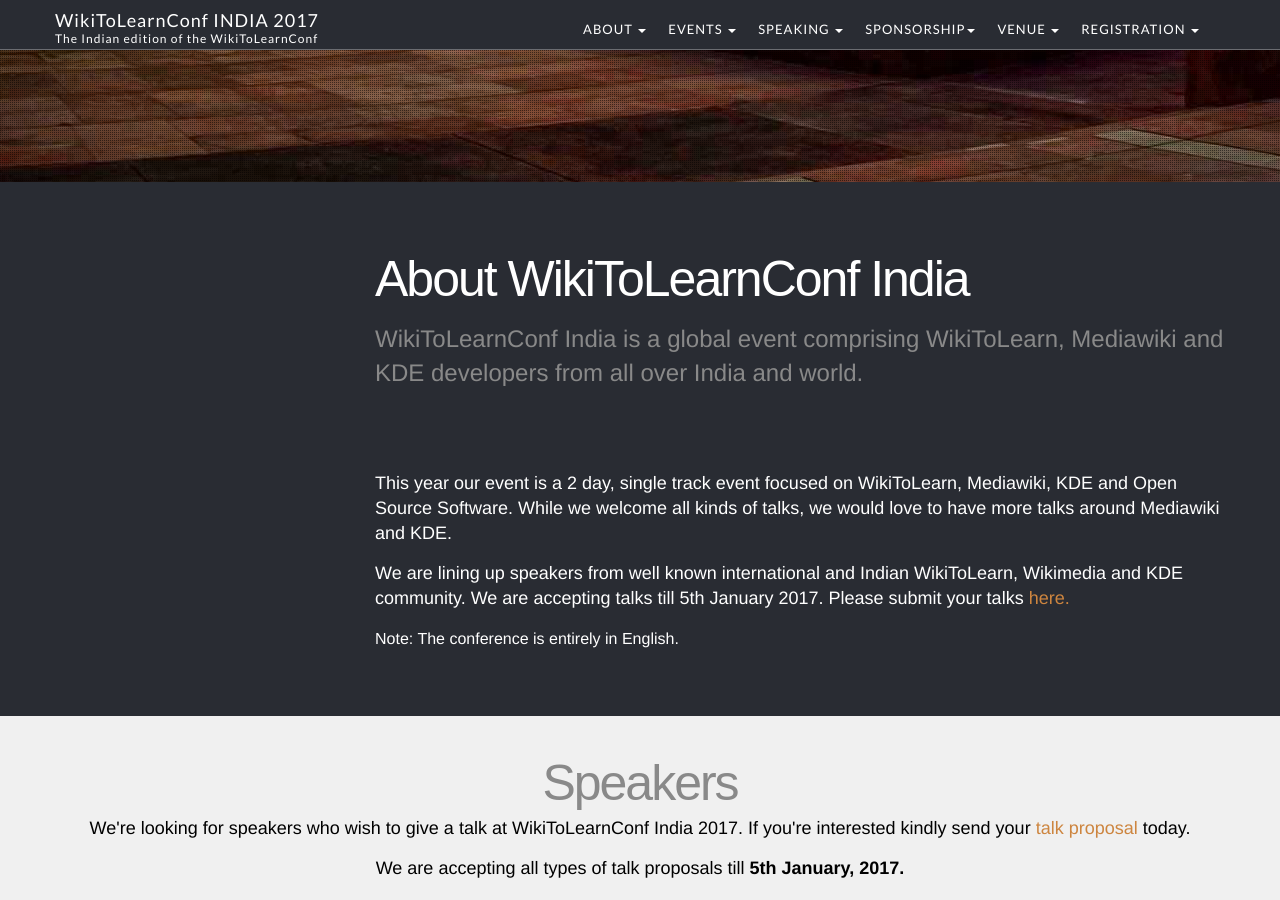
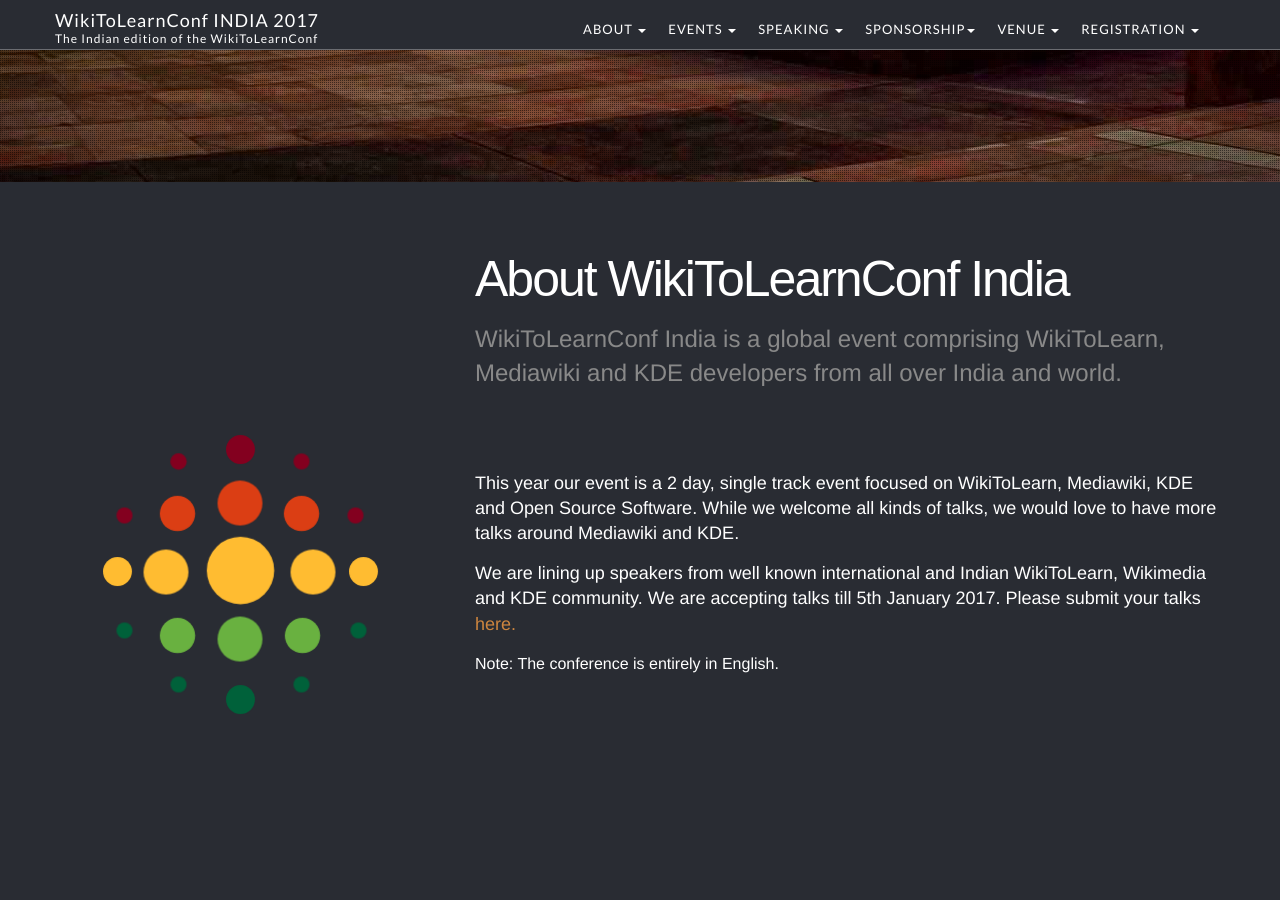
Before and after one commit to WikiToLearn/events-india2017, a Jekyll site: the page built from index.html, in a window 1280 px wide and 900 px high, scrolled down 718 px. Built offline with Jekyll 4.4.1, drawn with Linux system fonts in a browser that asks for light colours; nearby versions of some CDN libraries; comment, search, counter and statistics services are not loaded.

Commit message:
Added wikitolearn logoto about and fixed positioning of sponsors

```diff
--- a/_includes/head.html
+++ b/_includes/head.html
@@ -5,7 +5,7 @@
 
     <title>{% if page.title %}{{ page.title }}{% else %}{{ site.title }}{% endif %}</title>
     <meta name="description" content="{{ site.description }}">
-
+    <link rel="stylesheet" href="https://cdnjs.cloudflare.com/ajax/libs/animate.css/3.5.2/animate.css">
     <link rel="stylesheet" href="{{ "/assets/css/main.css" | prepend: site.baseurl }}">
     <link rel="canonical" href="{{ page.url | replace:'index.html','' | prepend: site.baseurl | prepend: site.url }}">
 </head>
--- a/_includes/home/about.html
+++ b/_includes/home/about.html
@@ -1,9 +1,31 @@
 <section id="about" class="container content-section homepage">
   <div class="row">
-	<div class="col-lg-3 sticker">
-
-	</div>
-    <div class="col-lg-9">
+	<div class="col-lg-4 sticker logomain">
+      <div class="logo-container rotateIn">
+        <div class="one  infinite"></div>
+        <div class="two pulsate"></div>
+        <div class="three pulsate"></div>
+        <div class="four pulsate"></div>
+        <div class="five pulsate"></div>
+        <div class="six pulsate"></div>
+        <div class="seven pulsate"></div>
+        <div class="eight pulsate"></div>
+        <div class="nine pulsate"></div>
+        <div class="ten pulsate"></div>
+        <div class="eleven pulsate"></div>
+        <div class="twelve pulsate"></div>
+        <div class="thirteen pulsate"></div>
+        <div class="fourteen pulsate"></div>
+        <div class="fifteen pulsate"></div>
+        <div class="sixteen pulsate"></div>
+        <div class="seventeen pulsate"></div>
+        <div class="eighteen pulsate"></div>
+        <div class="nineteen pulsate"></div>
+        <div class="twenty pulsate"></div>
+        <div class="twentyone pulsate"></div>
+      </div>
+    </div>
+    <div class="col-lg-8">
       <div class="clear-fix">
 
         <div style="overflow: hidden; padding-top:30px; padding-left:20px;">
--- a/_includes/home/sponsors.html
+++ b/_includes/home/sponsors.html
@@ -3,7 +3,7 @@
         <div class="row">
             <div class="col-lg-8 col-lg-offset-2">
                 <h2>Sponsors</h2>
-                <p class="text-cetner"><a href="#contact" class="btn btn-lg btn-warning" target="_blank">Sponsor Us &nbsp; <span class="glyphicon glyphicon-cloud-download"></span></a></p>
+                <p class="text-center"><a href="#contact" class="btn btn-lg btn-warning" target="_blank">Sponsor Us &nbsp; <span class="glyphicon glyphicon-cloud-download"></span></a></p>
                 <p class="home-paragraph">WikiToLearnConfIndia is organised by a community of passionate Indian WikiToLearn and KDE developers on a volunteer-basis. We can't put on a great show without some great sponsors. Here is your chance to reach the decision makers and developers
                     from hundreds of top companies. WikiToLearnConfIndia has a capacity of up to 300 attendees and there are sponsorship opportunities to fit any budget. Be part of the first ever WikiToLearn conference in India and help us make history.</p>
                 <p class="home-paragraph">Interested in sponsoring WikiToLearnConfIndia 2017? Contact us!</p>
@@ -14,12 +14,12 @@
     <div class="row">
         <div class="sponsors-bg clearfix">
             <div style="padding: 0px; margin-left: -62px; margin-right: 62px;" class="col-md-4">
-                <div class="text-center">
+                <div class="text-center" style="margin-top:-60px; margin-right:-75px;">
                     <a href="http://www.kde.org/" target="_blank">
                         <img width="200px" alt="sponsor logo image" src="{{ site.github_project_name }}/assets/images/sponsors/kde.png" class="image-responsive"></a>
                 </div>
             </div>
-            <div class="col-md-8" style="padding: 0 0 0 9px" class="col-md-8">
+            <div class="col-md-7" style="padding: 0 0 0 9px">
                 <p class="sponsor-paragraph">
                     <a href="http://www.kde.org/" target="_blank"><strong>KDE</strong></a> is an international team co-operating on development and distribution of Free, Open Source Software for desktop and portable computing. Our community has
                     developed a wide variety of applications for communication, work, education and entertainment. We have a strong focus on finding innovative solutions to old and new problems, creating a vibrant, open atmosphere for experimentation.</p>
--- a/assets/css/main.css
+++ b/assets/css/main.css
@@ -977,3 +977,218 @@
     padding-left: 20px;
     margin-left: 15px;
 }
+
+/* Logo stuff */
+
+.logomain {
+    margin-top: -100px;
+    display: -webkit-box;
+    display: -ms-flexbox;
+    display: flex;
+    -webkit-box-pack: center;
+    -ms-flex-pack: center;
+    justify-content: center;
+    -webkit-box-align: center;
+    -ms-flex-align: center;
+    align-items: center;
+    height: 100vh;
+}
+
+.logo-container {
+    height: 30rem;
+    width: 30rem;
+    position: relative;
+}
+.logo-container div {
+    position: absolute;
+    border-radius: 50%;
+}
+
+.one {
+    -webkit-animation:pulse;
+    -o-animation:pulse;
+    animation:pulse 1.5s infinite;
+    background: #83001F;
+    height: 5%;
+    width: 5%;
+    top: 10.5%;
+    left: 27.125%;
+}
+
+.two {
+    background: #83001F;
+    height: 9%;
+    width: 9%;
+    top: 4.5%;
+    left: 45.5%;
+}
+
+.three {
+    background: #83001F;
+    height: 5%;
+    width: 5%;
+    top: 10.5%;
+    left: 68.125%;
+}
+
+.four {
+    background: #83001F;
+    height: 5%;
+    width: 5%;
+    top: 28.75%;
+    left: 9%;
+}
+
+.five {
+    background: #db3e14;
+    height: 11%;
+    width: 11%;
+    top: 25.125%;
+    left: 23.5%;
+}
+
+.six {
+    background: #db3e14;
+    height: 14%;
+    width: 14%;
+    top: 20%;
+    left: 43%;
+}
+
+.seven {
+    background: #db3e14;
+    height: 11%;
+    width: 11%;
+    top: 25.125%;
+    left: 65.125%;
+}
+
+.eight {
+    background: #83001F;
+    height: 5%;
+    width: 5%;
+    top: 28.75%;
+    left: 85.875%;
+}
+
+.nine {
+    background: #ffbc31;
+    height: 9%;
+    width: 9%;
+    top: 45.25%;
+    left: 4.5%;
+}
+
+.ten {
+    background: #ffbc31;
+    height: 14%;
+    width: 14%;
+    top: 42.875%;
+    left: 18.375%;
+}
+
+.eleven {
+    background: #ffbc31;
+    height: 21%;
+    width: 21%;
+    top: 39.125%;
+    left: 39.625%;
+}
+
+.twelve {
+    background: #ffbc31;
+    height: 14%;
+    width: 14%;
+    top: 42.875%;
+    left: 67.25%;
+}
+
+.thirteen {
+    background: #ffbc31;
+    height: 9%;
+    width: 9%;
+    top: 45.25%;
+    left: 86.75%;
+}
+
+.fourteen {
+    background: #00613a;
+    height: 5%;
+    width: 5%;
+    top: 66.875%;
+    left: 9%;
+}
+
+.fifteen {
+    background: #69b140;
+    height: 11%;
+    width: 11%;
+    top: 65.5%;
+    left: 23.5%;
+}
+
+.sixteen {
+    background: #69b140;
+    height: 14%;
+    width: 14%;
+    top: 65.375%;
+    left: 43%;
+}
+
+.seventeen {
+    background: #69b140;
+    height: 11%;
+    width: 11%;
+    top: 65.5%;
+    left: 65.25%;
+}
+
+.eighteen {
+    background: #00613a;
+    height: 5%;
+    width: 5%;
+    top: 66.875%;
+    left: 86.875%;
+}
+
+.nineteen {
+    background: #00613a;
+    height: 5%;
+    width: 5%;
+    top: 85.125%;
+    left: 27.125%;
+}
+
+.twenty {
+    background: #00613a;
+    height: 9%;
+    width: 9%;
+    top: 88%;
+    left: 45.5%;
+    animation: pulse;
+}
+
+.twentyone {
+    background: #00613a;
+    height: 5%;
+    width: 5%;
+    top: 85.125%;
+    left: 68.125%;
+}
+@-webkit-keyframes pulse {
+    0% { -webkit-transform: scale(1); }
+    50% { -webkit-transform: scale(1.1); }
+    100% { -webkit-transform: scale(1); }
+}
+@keyframes pulse {
+    0% { transform: scale(1); }
+    50% { transform: scale(1.1); }
+    100% { transform: scale(1); }
+}
+.pulsate {
+    -webkit-animation: pulse 1s infinite;
+}
+pulse {
+    -webkit-animation-name: pulse;
+    animation-name: pulse;
+}
```
Also changed, not shown: 3 other files.
